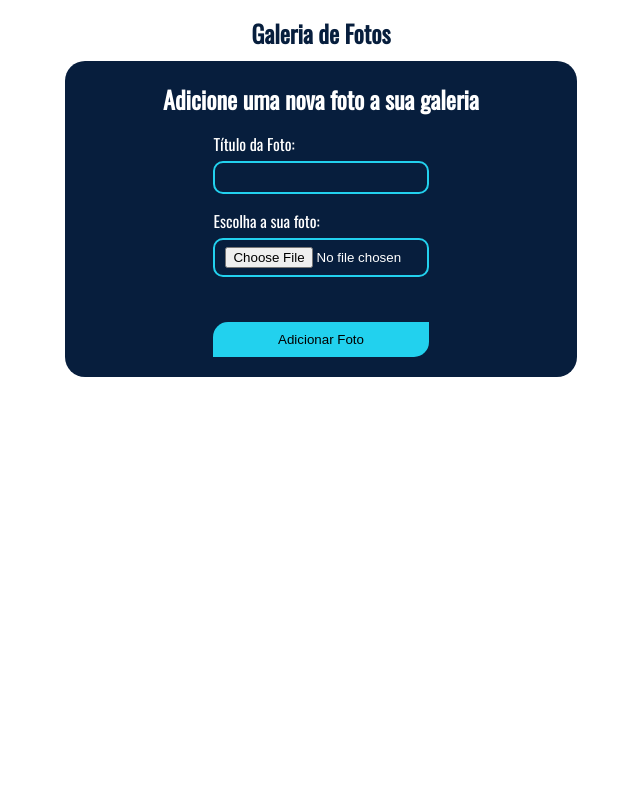
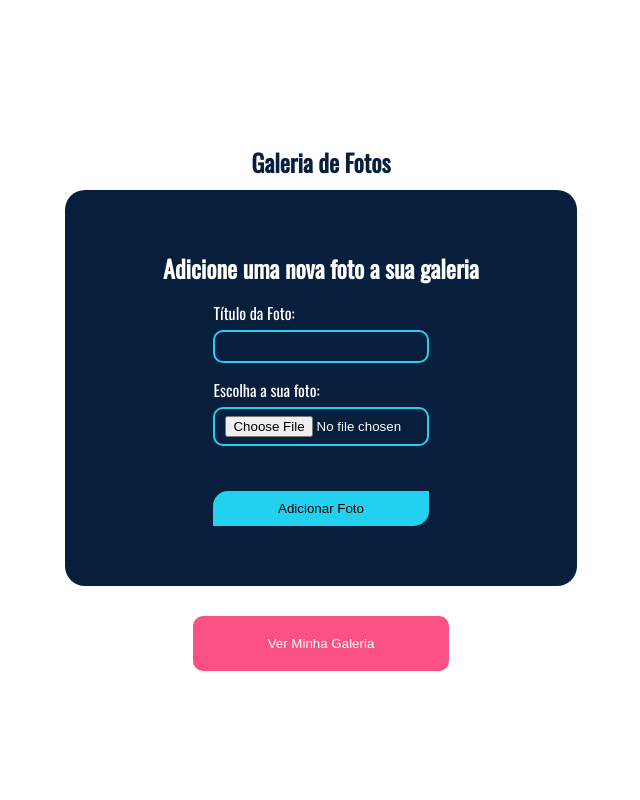
Before and after one commit to victorguirra/Galeria-de-Fotos, a PHP site: page / in a window 1280 px wide. Shown: the whole page, without its empty margins (319-959 px from the left). Run offline with PHP 8.4, Linux system fonts and the light colour scheme.

Commit message:
Create New Button for View Gallery

```diff
--- a/index.php
+++ b/index.php
@@ -24,6 +24,7 @@
                 display:flex;
                 flex-direction:column;
                 align-items:center;
+                justify-content:center;
             }
 
             #title{
@@ -39,7 +40,7 @@
                 display:flex;
                 flex-direction:column;
                 align-items:center;
-                padding:20px 0;
+                padding:60px 0;
                 margin-top:10px;
                 border-radius:20px;
             }
@@ -105,6 +106,26 @@
                 font-size:25px;
             }
 
+            #buttonViewGallery{
+                border:none;
+                background-color:#fc5185;
+                padding:20px;
+                width:20%;
+                margin-top:30px;
+                border-radius:10px;
+                cursor:pointer;
+                transition:0.5s;
+            }
+
+            #buttonViewGallery:hover{
+                background-color:#bf368f;
+            }
+
+            a{
+                text-decoration:none;
+                color:#fff;
+            }
+
         </style>
 
     </head>
@@ -149,6 +170,12 @@
 
             </div>
 
+            <button type="submit" name="buttonViewGallery" id="buttonViewGallery">
+
+                <a href="">Ver Minha Galeria</a>
+
+            </button>
+
         </div>
 
     </body>
```
